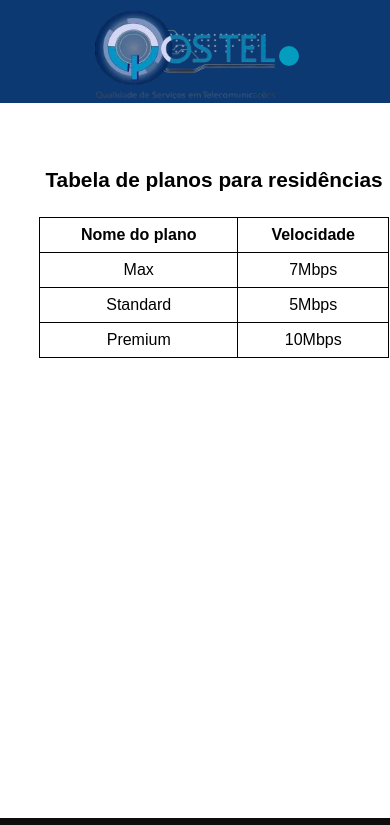
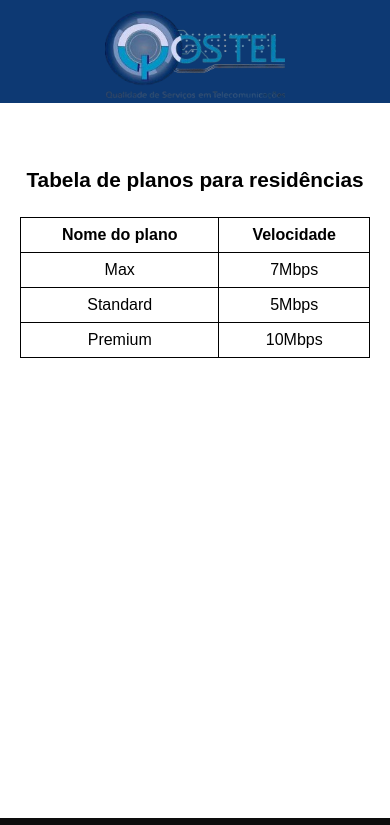
Before and after one commit to josemarmartins21/qos-tel, a plain HTML site: page plano-residencial.html in a window 390 px wide. Shown: the top 825 px of the page. Drawn offline with Linux system fonts and the light colour scheme.

Commit message:
Deixei as secções planos responsiva para telefone

```diff
--- a/plano-residencial.html
+++ b/plano-residencial.html
@@ -7,12 +7,18 @@
     <link rel="stylesheet" href="css/style.css">
 </head>
 <style>
-    #planos-residenciais {
+
+    menu {
+        display: none;
+    }
+   #planos-residenciais {
         height: 80vh;
+        margin: auto;
     }
 
     table {
         border-collapse: collapse;
+
     }
 
     th, td {
@@ -21,9 +27,9 @@
         text-align: center;
     }
 
-    #tabela {
-        width: 80%;
-        margin: 40px auto;
+    div#tabela {
+        width: 100%;
+        margin: 40px 0;
     }
 
     table > caption {
@@ -44,7 +50,7 @@
            <a href="index.html"><img src="img/qos-logo-sem-fundo.png" alt="logo da qos_tel"></a>
         </div>
 
-        <menu>
+        <menu ">
             <ul>
                 <li><a href="#planos-de-internet" style="display: none;">Planos de internet</a></li>
                 <li><a href="#diferenciais" style="display: none;">Diferenciais da empresa</a></li>
```
Also changed, not shown: plano-empresarial.html (+8 -3 lines).
